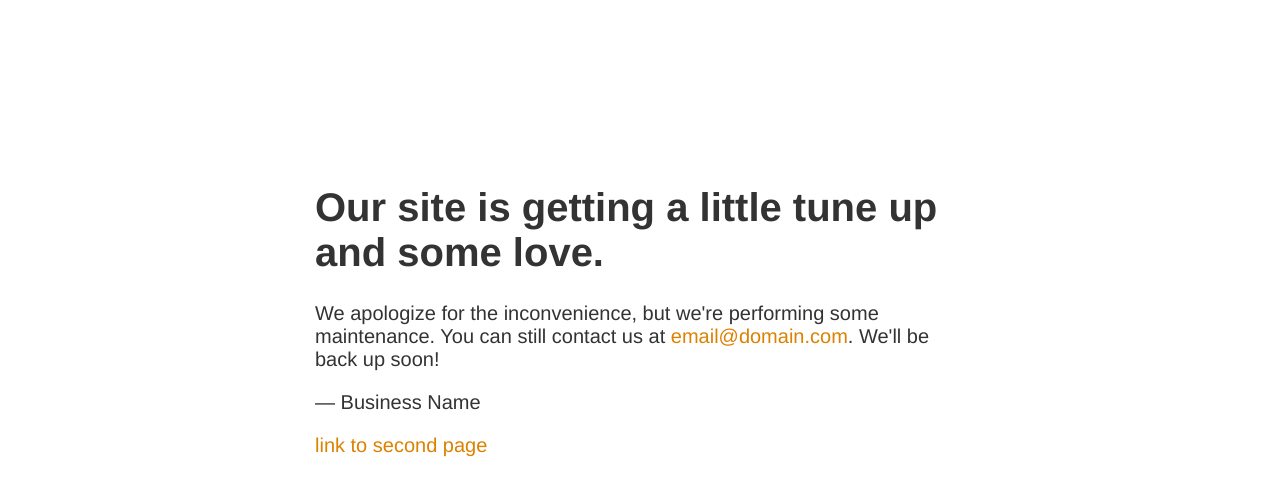
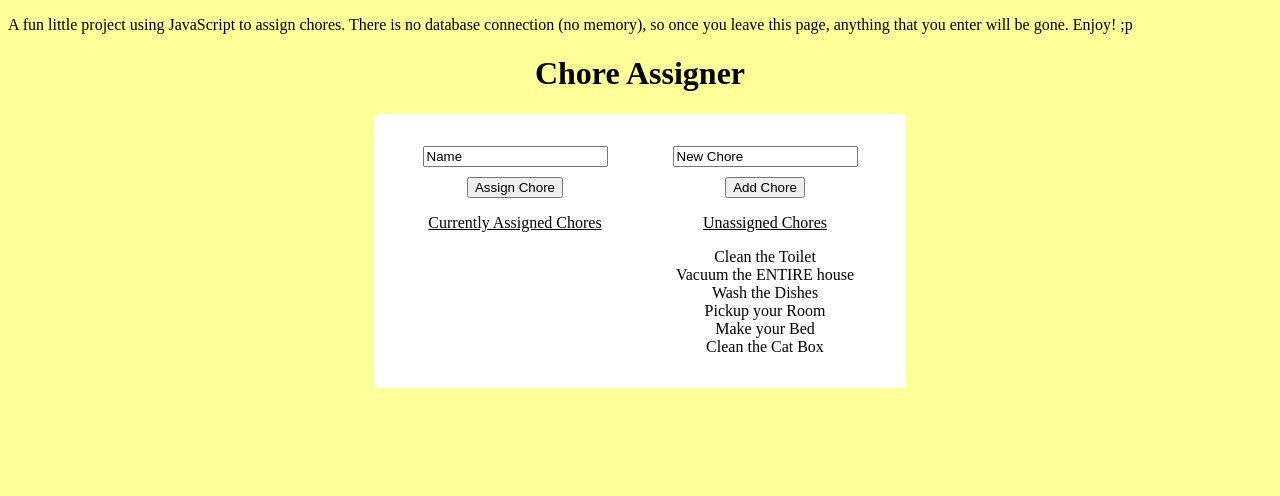
Before and after one commit to 3CatMax/Programming_repositorypage, a plain HTML site: page index.html in a window 1280 px wide. Drawn offline with Linux system fonts and the light colour scheme.

Commit message:
Put chore assigner code into live page

```diff
--- a/index.html
+++ b/index.html
@@ -1,27 +1,75 @@
 <!DOCTYPE html>
-<html>
-<head>
- <meta http-equiv="Content-type" content="text/html;charset=UTF-8">
- <title>Performing Maintenance</title>
- <style type="text/css">
- body { text-align: center; padding: 150px; }
- h1 { font-size: 40px; }
- body { font: 20px Helvetica, sans-serif; color: #333; }
- #article { display: block; text-align: left; width: 650px; margin: 0 auto; }
- a { color: #dc8100; text-decoration: none; }
- a:hover { color: #333; text-decoration: none; }
- </style>
+<html><head>
 
+<style>
+body {
+    background-color: #FFFF99;
+}
+.container {
+    width: 500px;
+    margin: 0 auto;
+    background: white;
+    color: black;
+    border-radius: 5px;
+    padding: 1em;
+    text-align:center;
+    overflow: auto;
+}
+.columnl {
+float:left;
+width:50%;
+}
+.columnr {
+float: left;
+width: 50%;
+}
+
+button {margin: 10px 0px 0px 0px;}
+
+</style>
 </head>
 <body>
- <div id="article">
- <h1>Our site is getting a little tune up and some love.</h1>
- <div>
- <p>We apologize for the inconvenience, but we're performing some maintenance. You can still contact us at <a href="mailto:">email@domain.com</a>. We'll be back up soon!</p>
- <p>&mdash; Business Name</p>
-  <p>
-   <a href=http://3catmax.com/Programming_repositorypage/secondpage>link to second page</a></p>
- </div>
- </div>
+ <p>A fun little project using JavaScript to assign chores.
+  There is no database connection (no memory), so once you leave this page, anything that you enter will be gone. Enjoy! ;p </p>
+<h1 align = center>Chore Assigner</h1>
+
+<div class = "container">
+    <div class = "columnl">
+        <p><input type="text" id="nameInput" value="Name">
+        <button onclick="makeNameVar()">Assign Chore</button></p>
+        <p><u>Currently Assigned Chores</u></p>
+        <p id="printAssignedChore"></p>
+    </div>
+    <div class = "columnr">
+        <p><input type="text" id="choreInput" value="New Chore">
+        <button onclick="makeChoreVar()">Add Chore</button></p>
+        <p><u>Unassigned Chores</u></p>
+        <p id= "printArrayList"></p>
+    </div>
+</div>
+
+<script>
+var choreList = ["Clean the Toilet", "Vacuum the ENTIRE house", "Wash the Dishes", "Pickup your Room", "Make your Bed", "Clean the Cat Box"];
+function makeNameVar() {
+    var nameVar = document.getElementById("nameInput").value;
+    document.getElementById("printAssignedChore").innerHTML +=  nameVar + ", " + chorePicker(choreList) + "<br>";
+    document.getElementById("printArrayList").innerHTML = choreList.join("<br>");
+}
+function chorePicker(chore) {
+   if (choreList.length === 0){
+     return ("looks like your lucky day. There are no more chores left!");
+   } else {
+     var i = Math.floor(Math.random() * chore.length);
+     return chore.splice(i-1,1);
+     return chore[i];
+   }
+}
+function makeChoreVar() {
+    var choreVar = document.getElementById("choreInput").value;
+    choreList.push(choreVar)
+    document.getElementById("printArrayList").innerHTML = choreList.join("<br>");
+}
+document.getElementById("printArrayList").innerHTML = choreList.join("<br>");
+</script>
 </body>
 </html>
```
